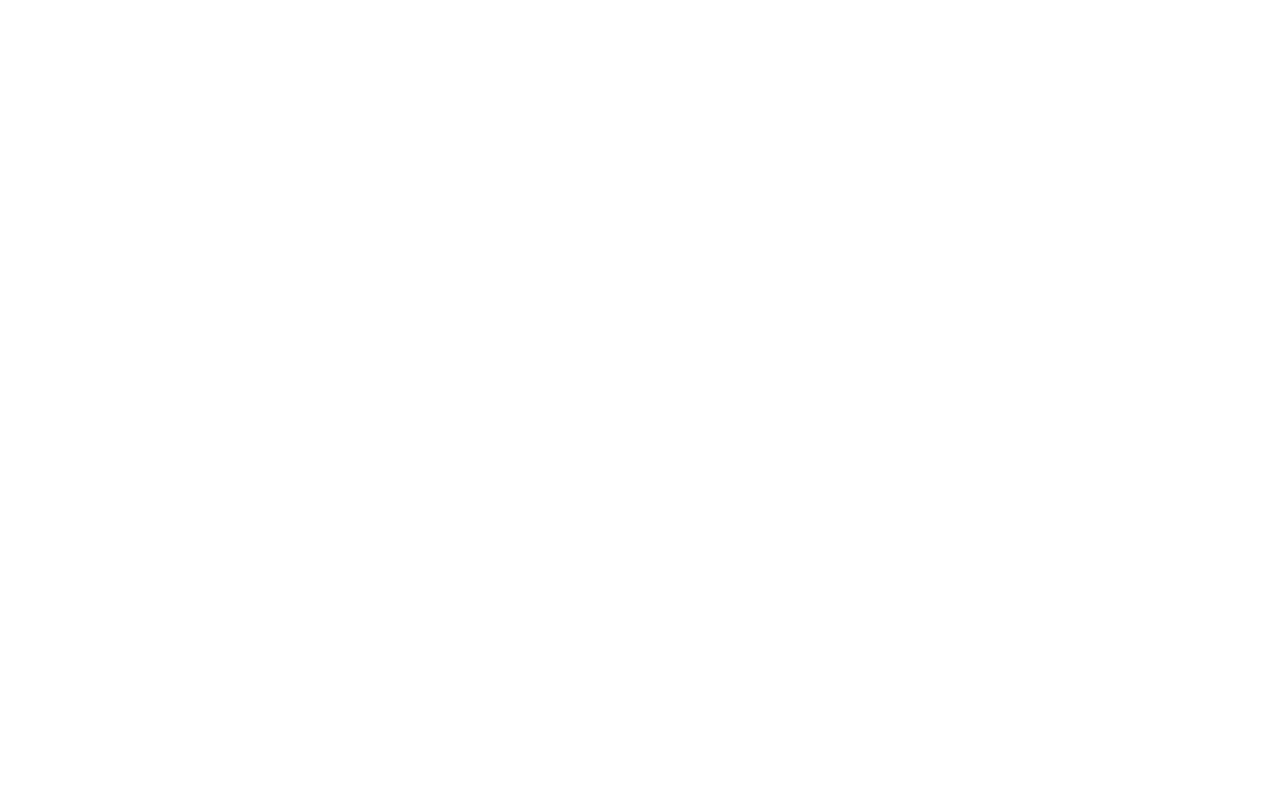
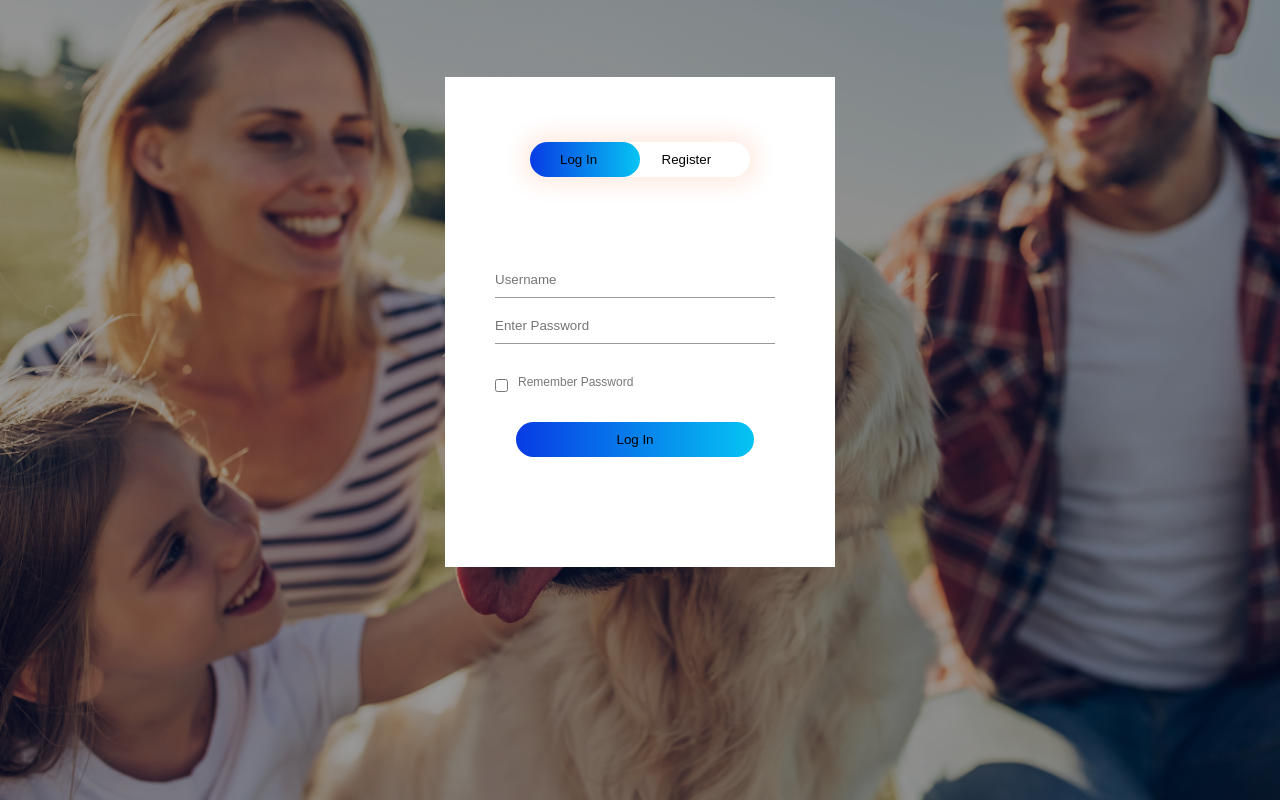
Before and after one commit to RokoTheDog/Kurmgejs, a Flask app: page /register in a window 1280 px wide. Before the commit the page is empty. Run offline with Flask 3, Linux system fonts and the light colour scheme.

Commit message:
register un login page

```diff
--- a/Projekts/static/css/style.css
+++ b/Projekts/static/css/style.css
@@ -1,3 +1,8 @@
+*{
+    margin: 0;
+    padding: 0;
+    font-family: sans-serif;
+}
 .background {
     background-image: url('/static/photos/photo.webp');
     background-size: contain;
@@ -30,3 +35,89 @@
     background-color: #04AA6D;
     color: white;
 }
+.hero{
+    height: 100%;
+    width:100%;
+    background-image: linear-gradient(rgba(0,0,0,0.4),rgba(0,0,0,0.4)),url('/static/photos/background.jpeg');
+    background-position: center;
+    background-size: cover;
+    position: absolute;
+}
+.form-box{
+    width: 380px;
+    height: 480px;
+    position: relative;
+    margin: 6% auto;
+    background: #fff;
+    padding: 5px;
+    overflow: hidden;
+}
+.button-box{
+    width: 220px;
+    margin: 60px auto;
+    position:  relative;
+    box-shadow: 0 0 20px 9px #ff61241f;
+    border-radius: 30px;
+}
+.toggle-button{
+    padding: 10px 30px;
+    cursor: pointer;
+    background: transparent;
+    border: 0;
+    outline: none;
+    position: relative;
+}
+#button{
+    top: 0px;
+    left: 0;
+    position: absolute;
+    width: 110px;
+    height: 100%;
+    background: linear-gradient(to right, #083be4, #06c4f3);
+    border-radius: 30px;
+    transition: .5s;
+}
+.input-gr{
+    top: 180px;
+    position: absolute;
+    width: 280px;
+    transition: .5s;
+}
+.input-fd{
+    width: 100%;
+    padding: 10px 0;
+    margin: 5px 0;
+    border-left: 0;
+    border-top: 0;
+    border-right: 0;
+    border-bottom: 1px solid #999;
+    outline: none;
+    background: transparent;
+
+}
+.submit-button{
+    width: 85%;
+    padding: 10px 30px;
+    cursor: pointer;
+    display: block;
+    margin: auto;
+    background: linear-gradient(to right, #083be4, #06c4f3);
+    border: 0;
+    outline: none;
+    border-radius: 30px;
+}
+.check-box{
+    margin:30px 10px 30px 0;
+}
+span{
+    color: #777;
+    font-size: 12px;
+    bottom: 68px;
+    position: absolute;
+}
+#login{
+    left: 50px;
+}
+#register{
+    left: 450px;
+}
--- a/Projekts/templates/register.html
+++ b/Projekts/templates/register.html
@@ -3,9 +3,46 @@
 <head>
     <meta charset="UTF-8">
     <meta name="viewport" content="width=device-width, initial-scale=1.0">
-    <title>Document</title>
+    <title>Register</title>
+    <link rel="stylesheet" href="/static/css/style.css">
 </head>
 <body>
+    <div class="hero">
+        <div class="form-box">
+            <div class="button-box">
+                <div id="button"></div>
+                <button type="button" class="toggle-button" onclick="login()">Log In</button>
+                <button type="button" class="toggle-button" onclick="register()">Register</button>
+            </div>
+            <form id="login" class="input-gr">
+                <input type="text" class="input-fd" placeholder="Username" required>
+                <input type="text" class="input-fd" placeholder="Enter Password" required>
+                <input type="checkbox" class="check-box"><span>Remember Password</span>
+                <button type="submit" class="submit-button">Log In</button>
+            </form>
+            <form id="register" class="input-gr">
+                <input type="text" class="input-fd" placeholder="Username" required>
+                <input type="text" class="input-fd" placeholder="Enter Password" required>
+                <input type="checkbox" class="check-box"><span>I agree to the terms and conditions</span>
+                <button type="submit" class="submit-button">Register</button>
+            </form>
+        </div>
+    </div>
+    <script>
+    var x = document.getElementById("login");
+    var y = document.getElementById("register");
+    var z = document.getElementById("button");
+    function register(){
+        x.style.left="-400px";
+        y.style.left="50px";
+        z.style.left="110px";
+    }
+    function login(){
+        x.style.left="50px";
+        y.style.left="450px";
+        z.style.left="0px";
+    }
 
+    </script>
 </body>
 </html>
```
Also changed, not shown: Projekts/templates/login.html (+11 -0 lines).
